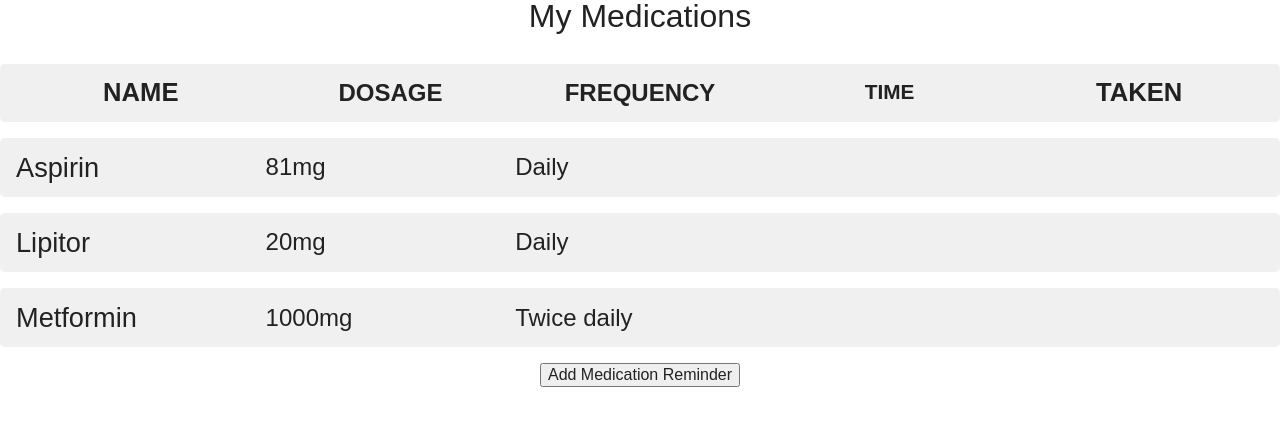
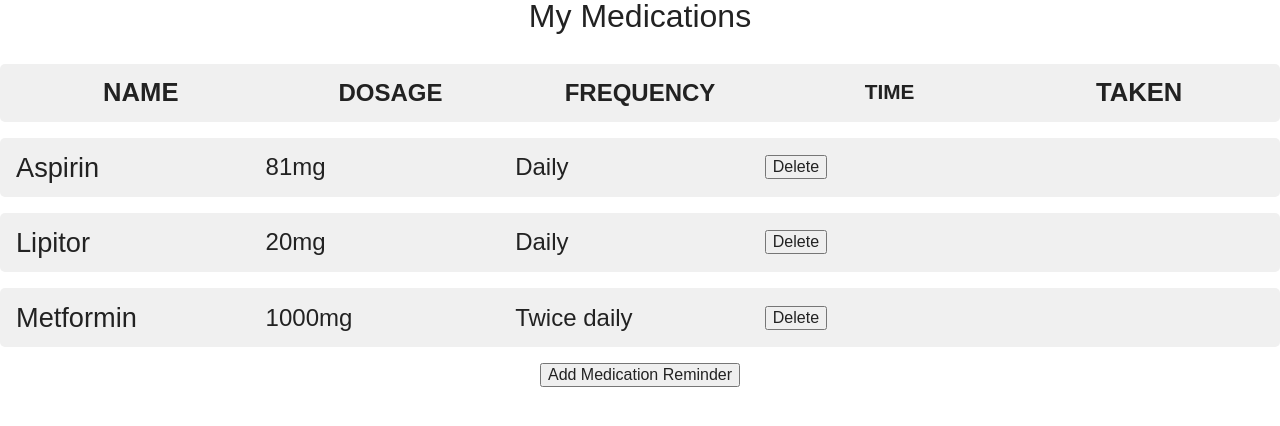
Before and after one commit to kriskris79/MedHelper-app, a React (Create React App) app in the folder medhelper/: page / in a window 1280 px wide. Shown: the top 426 px of the page. Built offline with nearby package versions, Linux system fonts and the light colour scheme.

Commit message:
after axios instalotion

```diff
--- a/medhelper/package.json
+++ b/medhelper/package.json
@@ -6,6 +6,7 @@
     "@testing-library/jest-dom": "^5.16.5",
     "@testing-library/react": "^13.4.0",
     "@testing-library/user-event": "^13.5.0",
+    "axios": "^1.3.5",
     "bootstrap": "^5.2.3",
     "dotenv": "^16.0.3",
     "mysql": "^2.18.1",
--- a/medhelper/src/components/Medication.js
+++ b/medhelper/src/components/Medication.js
@@ -1,12 +1,66 @@
+// import React from 'react';
+//
+// function Medication({ medication, toggleTaken }) {
+//     const { id, name, dosage, frequency, times, taken } = medication;
+//     let displayFrequency = frequency;
+//
+//     if (frequency === 'x-times-a-day') {
+//         displayFrequency = `${times.length} times a day`;
+//     }
+//
+//     return (
+//         <li className={`medication ${taken ? 'taken' : ''}`} onClick={() => toggleTaken(id)}>
+//             <h2 className="name">{name}</h2>
+//             <p className="dosage">{dosage}</p>
+//             <p className="frequency">{displayFrequency}</p>
+//             {times && times.length > 0 && (
+//                 <div>
+//                     <p className="times">Times:</p>
+//                     <ul className="times-list">
+//                         {times.map((time, index) => (
+//                             <li key={index}>{time}</li>
+//                         ))}
+//                     </ul>
+//                 </div>
+//             )}
+//         </li>
+//     );
+// }
+//
+// export default Medication;
+
 import React from 'react';
+import axios from 'axios';
 
-function Medication({ medication, toggleTaken }) {
+function Medication({ medication, toggleTaken, deleteMedication }) {
     const { id, name, dosage, frequency, times, taken } = medication;
     let displayFrequency = frequency;
 
     if (frequency === 'x-times-a-day') {
         displayFrequency = `${times.length} times a day`;
     }
+
+    const handleDelete = async () => {
+        try {
+            const response = await axios.delete(`/api/medications/${id}`);
+            console.log('Medication deleted:', response.data);
+            deleteMedication(id);
+        } catch (error) {
+            console.error('Error deleting medication:', error);
+        }
+    };
+
+    const handleSetReminder = async () => {
+        try {
+            const response = await axios.post(`/api/reminders`, {
+                medicationId: id,
+                times,
+            });
+            console.log('Reminder set:', response.data);
+        } catch (error) {
+            console.error('Error setting reminder:', error);
+        }
+    };
 
     return (
         <li className={`medication ${taken ? 'taken' : ''}`} onClick={() => toggleTaken(id)}>
@@ -23,6 +77,16 @@
                     </ul>
                 </div>
             )}
+            <div className="buttons">
+                <button className="delete" onClick={handleDelete}>
+                    Delete
+                </button>
+                {times && times.length > 0 && (
+                    <button className="set-reminder" onClick={handleSetReminder}>
+                        Set Reminder
+                    </button>
+                )}
+            </div>
         </li>
     );
 }
```
Also changed, not shown: 1 other file (tests, documents, lock files or other folders).
